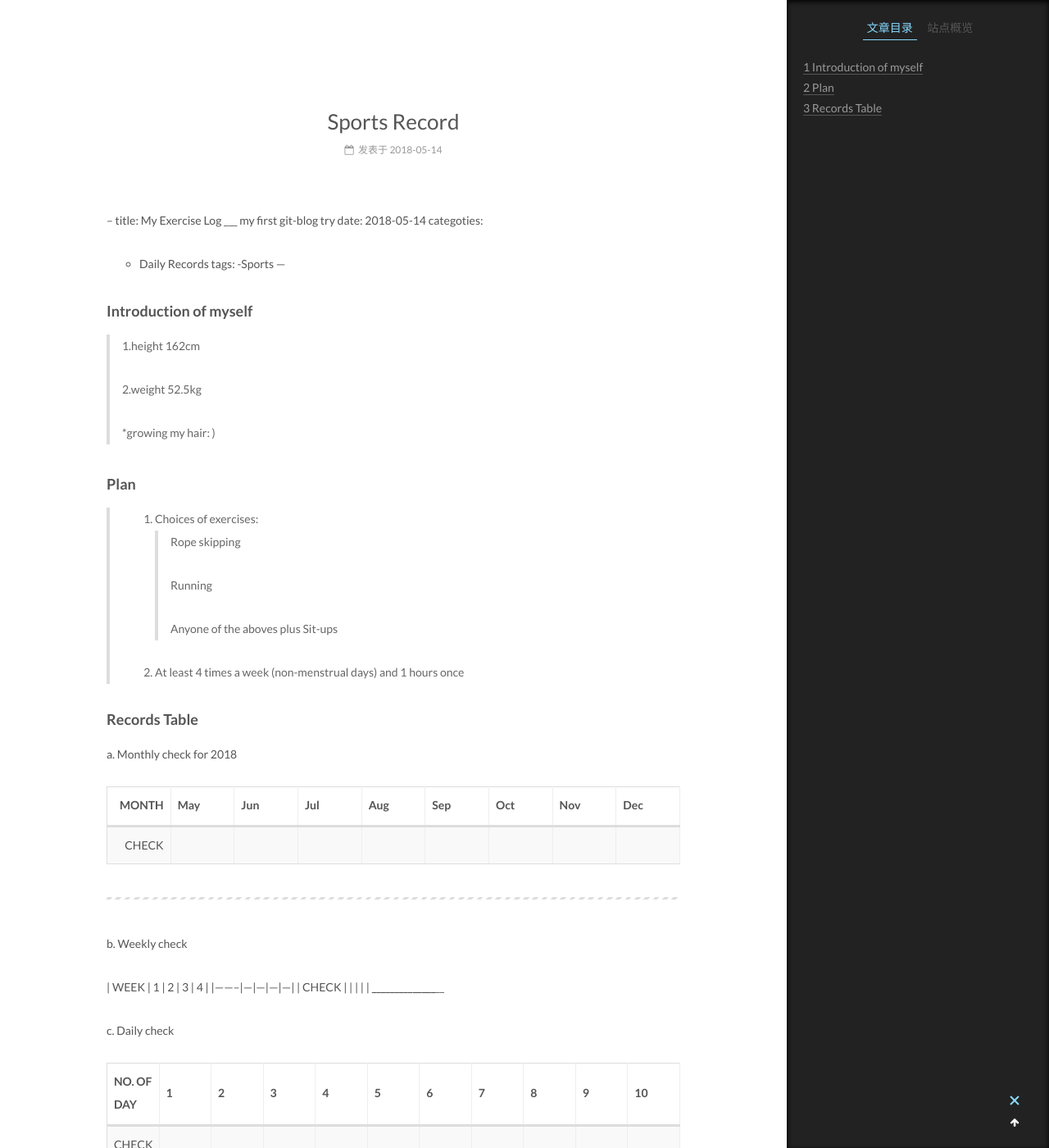
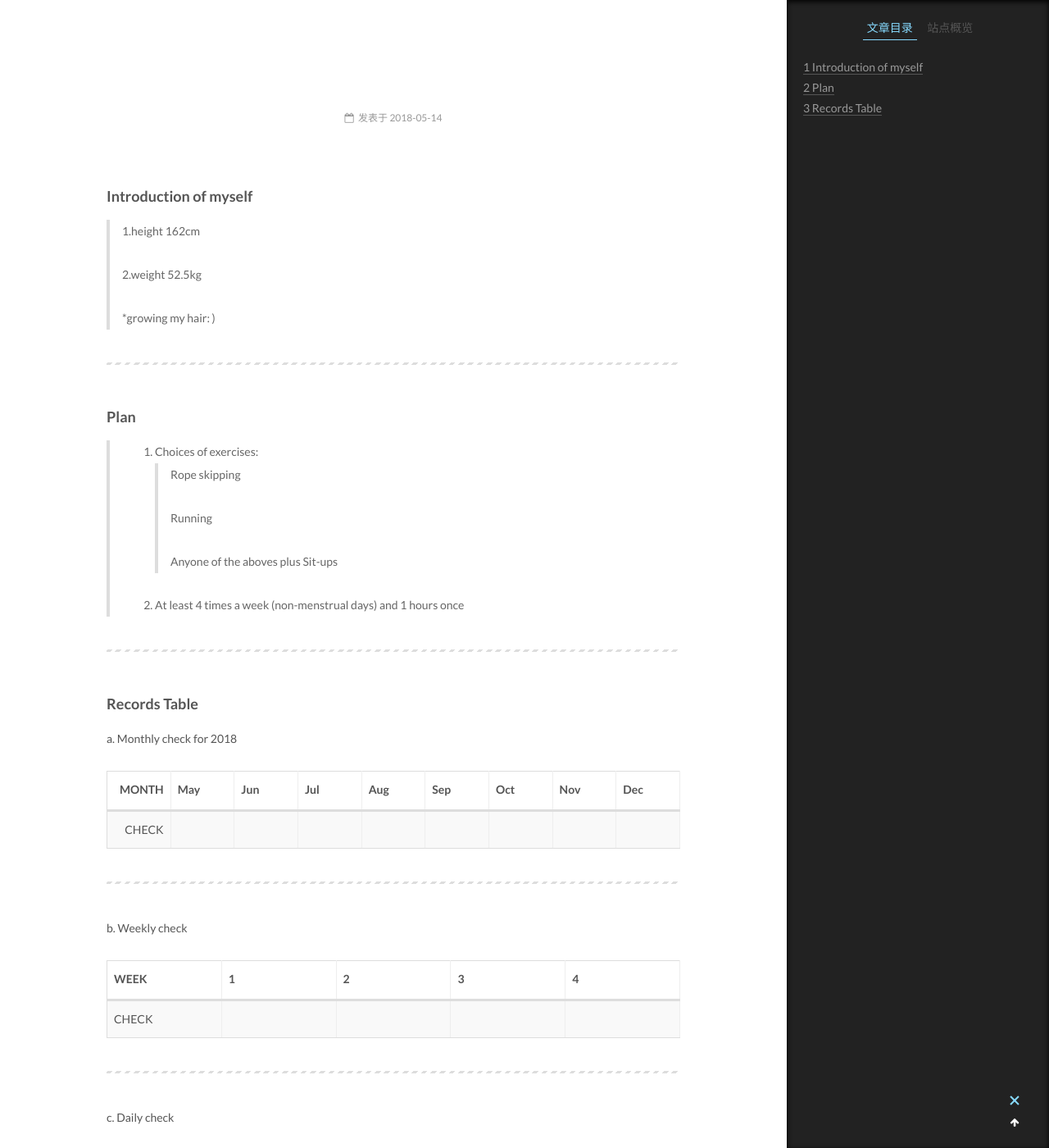
Before and after one commit to guannnni/2018, a Jekyll site: the page built from _posts/2018-05-14-Sports-Record.md, in a window 1280 px wide and 1400 px high, scrolled down 248 px. Shown: the whole window at 82% size. Built offline with Jekyll 4.4.1, drawn with Linux system fonts in a browser that asks for light colours.

Commit message:
Update 2018-05-14-Sports-Record.md

```diff
--- a/_posts/2018-05-14-Sports-Record.md
+++ b/_posts/2018-05-14-Sports-Record.md
@@ -1,4 +1,4 @@
---
+---
 title:  My Exercise Log ___ my first git-blog try
 date: 2018-05-14
 categoties:
@@ -15,6 +15,7 @@ tags:
 >
 > *growing my hair: )
 
+---
 
 ### Plan
 
@@ -25,6 +26,8 @@ tags:
  >>
  >> Anyone of the aboves plus Sit-ups
  > 2. At least 4 times a week (non-menstrual days) and 1 hours once
+
+---
 
 ### Records Table
 
@@ -39,8 +42,9 @@ tags:
  b. Weekly check
 
  | WEEK | 1 | 2 | 3 | 4 |
- |--------|---|---|---|---|
- | CHECK | | | | |
+ |------|---|---|---|---|
+ | CHECK |  |   |   |   |
+
  ____________________________________________
 
  c. Daily check
```
